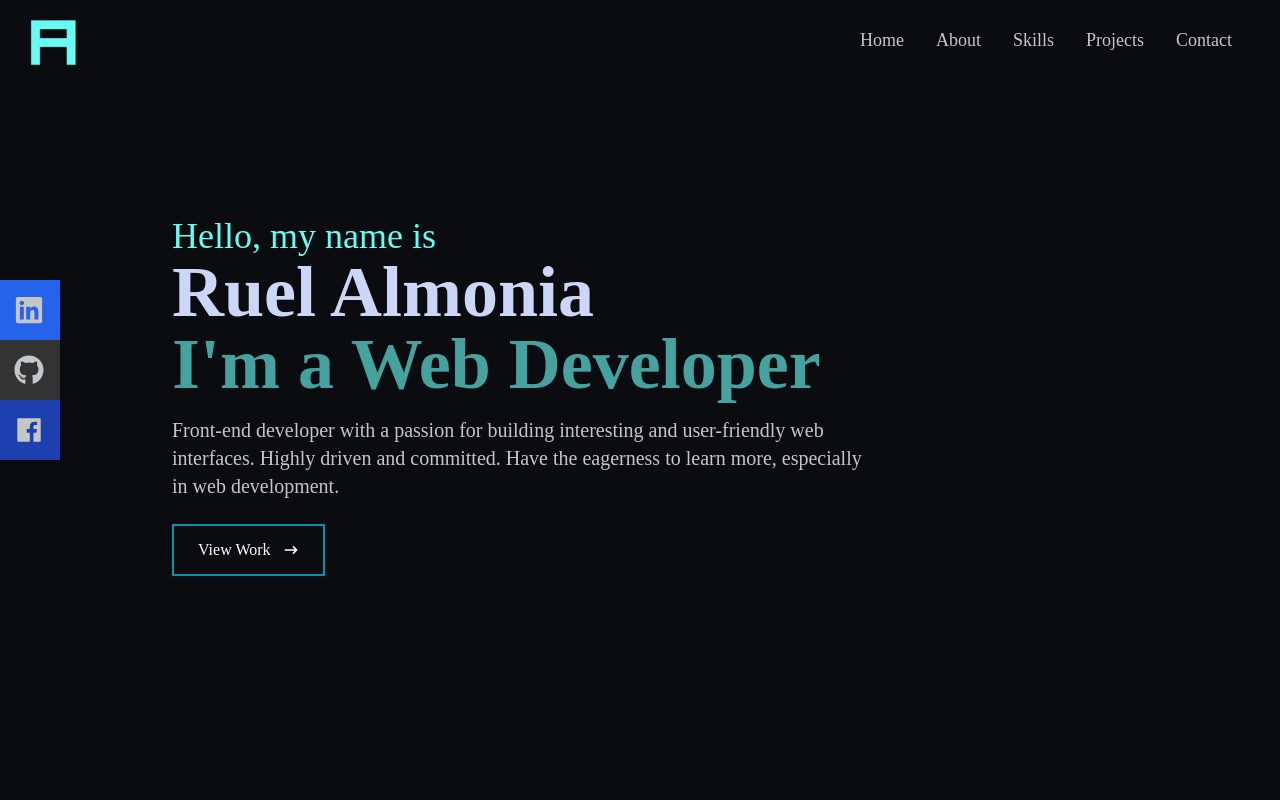
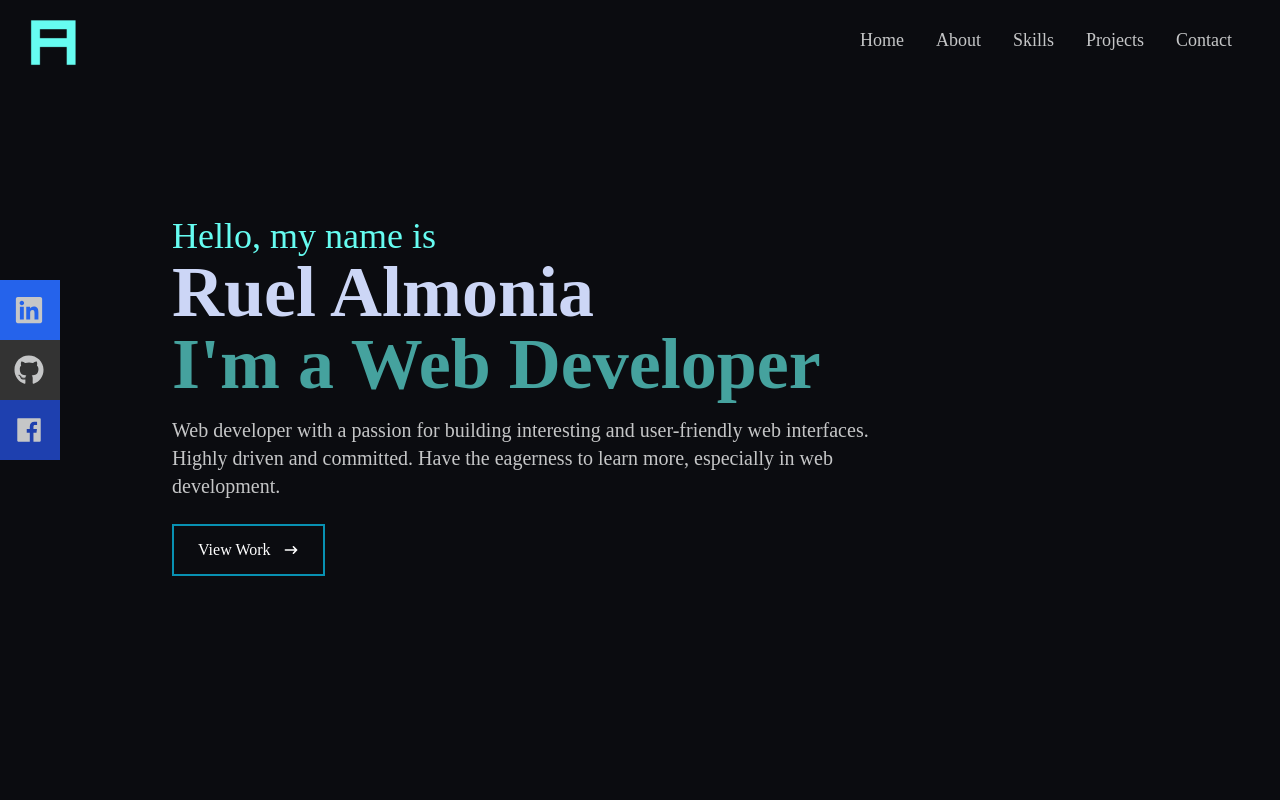
Before and after one commit to Stainzxc/portfolio-react, a React (Vite) app: page / in a window 1280 px wide. Shown: the top 800 px of the page. Built offline with nearby package versions, Linux system fonts and the light colour scheme.

Commit message:
update the hero section

```diff
--- a/src/components/Hero.jsx
+++ b/src/components/Hero.jsx
@@ -14,7 +14,7 @@ export default function Hero() {
           I'm a Web Developer
         </h2>
         <p className="text-[#C5C6C7] py-4 max-w-[700px] text-xl">
-          Front-end developer with a passion for building interesting and
+          Web developer with a passion for building interesting and
           user-friendly web interfaces. Highly driven and committed. Have the
           eagerness to learn more, especially in web development.
         </p>
```
